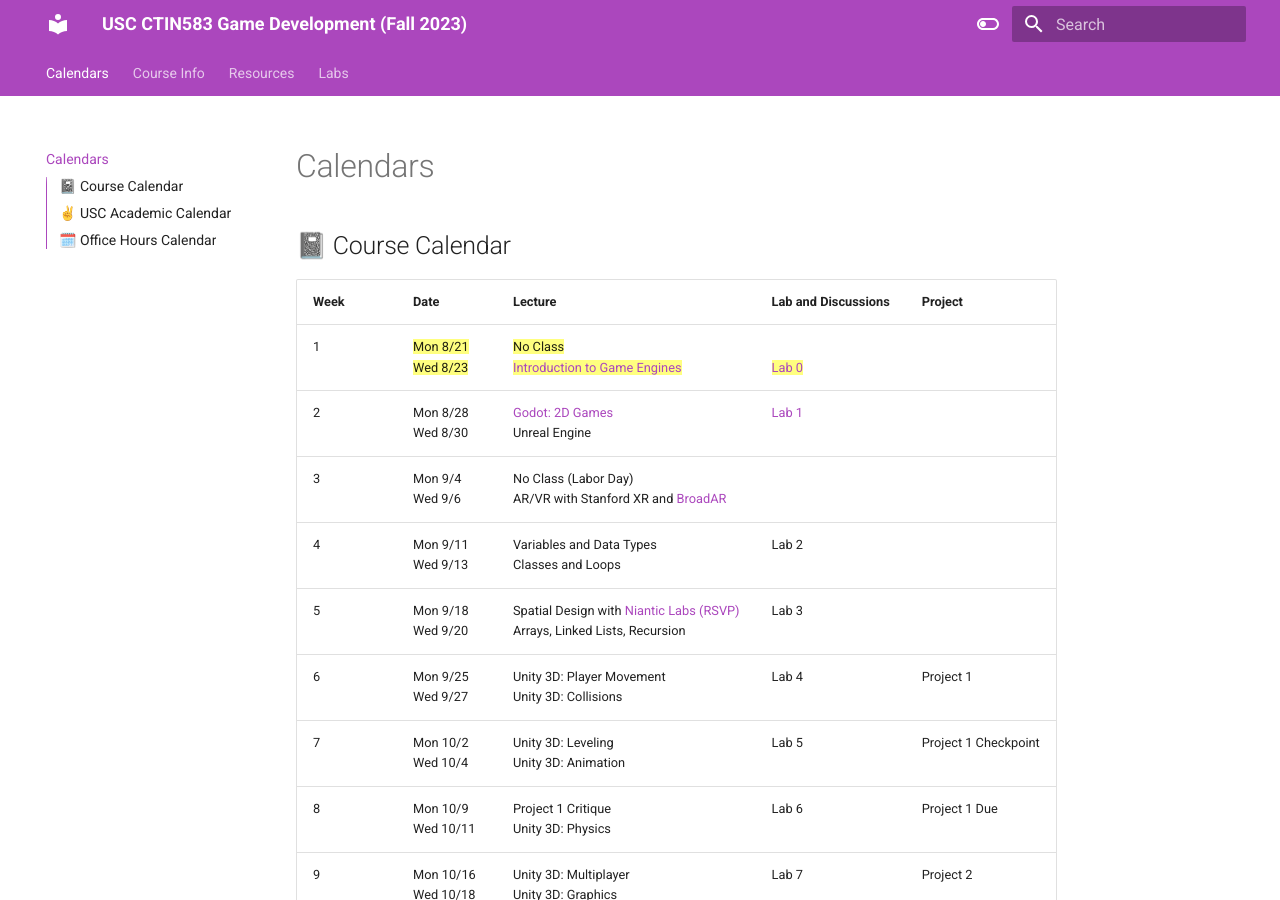
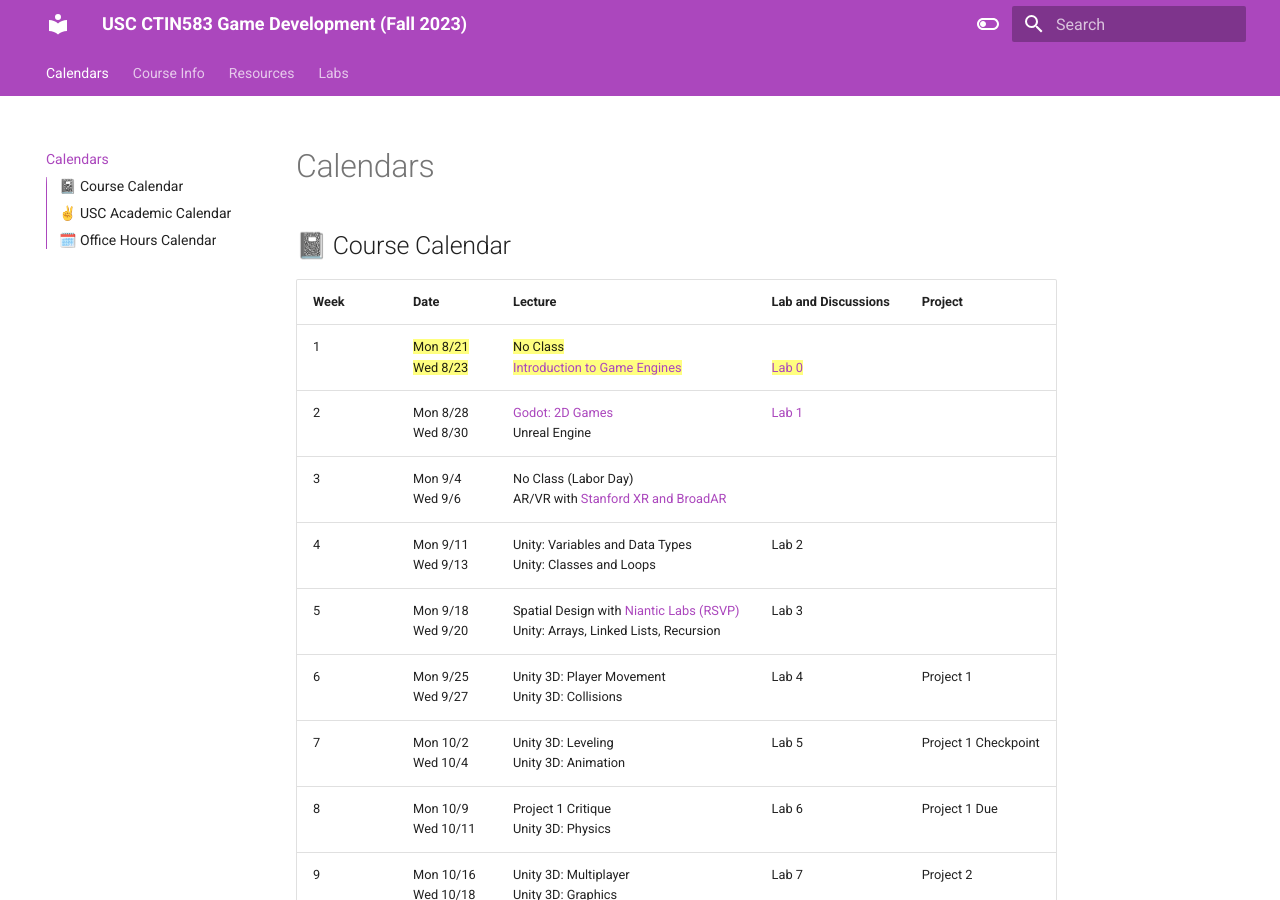
Before and after one commit to usc-ctin583/usc-ctin583.github.io, an MkDocs documentation site: the page built from docs/index.md, in a window 1280 px wide and 900 px high. Built offline with MkDocs 1.6.1 and Material for MkDocs 9.7.7, drawn with Linux system fonts in a browser that asks for light colours.

Commit message:
update calendar

```diff
--- a/docs/index.md
+++ b/docs/index.md
@@ -4,9 +4,9 @@
 | :----| :----------------------- | :------------------------------------------------ | :-------------------------------| :--------------|
 | 1    | ==Mon 8/21== <br> ==Wed 8/23==   | ==No Class== <br> ==[Introduction to Game Engines](https://www.icloud.com/keynote/0b9Z3oJLZPPXEXypJu4s9P11w#Lecture1)== | <br> ==[Lab 0](Labs/lab0.md)== | |
 | 2    | Mon 8/28 <br> Wed 8/30   | [Godot: 2D Games](https://www.icloud.com/keynote/04anqoPcDLolGOwy6tP3XAq3w#Lecture2) <br> Unreal Engine |  [Lab 1](Labs/lab1.md) | | |
-| 3    | Mon 9/4 <br> Wed 9/6     | No Class (Labor Day) <br> AR/VR with Stanford XR and [BroadAR](https://www.broadar.com/) | |
-| 4    | Mon 9/11 <br> Wed 9/13   | Variables and Data Types <br> Classes and Loops | Lab 2 |
-| 5    | Mon 9/18 <br> Wed 9/20   | Spatial Design with [Niantic Labs (RSVP)](https://calendar.google.com/calendar/event?action=TEMPLATE&tmeid=a2tjZGhsdTdrZjlzM2Q5NTNwYjRndXRmb2sgZGVib3JhaHl1ZW4yMDE2QGJlcmtlbGV5LmVkdQ&tmsrc=deborahyuen2016%40berkeley.edu) <br> Arrays, Linked Lists, Recursion | Lab 3 |
+| 3    | Mon 9/4 <br> Wed 9/6     | No Class (Labor Day) <br> AR/VR with [Stanford XR and BroadAR](https://www.broadar.com/) | |
+| 4    | Mon 9/11 <br> Wed 9/13   | Unity: Variables and Data Types <br> Unity: Classes and Loops | Lab 2 |
+| 5    | Mon 9/18 <br> Wed 9/20   | Spatial Design with [Niantic Labs (RSVP)](https://calendar.google.com/calendar/event?action=TEMPLATE&tmeid=a2tjZGhsdTdrZjlzM2Q5NTNwYjRndXRmb2sgZGVib3JhaHl1ZW4yMDE2QGJlcmtlbGV5LmVkdQ&tmsrc=deborahyuen2016%40berkeley.edu) <br> Unity: Arrays, Linked Lists, Recursion | Lab 3 |
 | 6    | Mon 9/25 <br> Wed 9/27   | Unity 3D: Player Movement <br> Unity 3D: Collisions | Lab 4 | Project 1 |
 | 7    | Mon 10/2 <br> Wed 10/4   | Unity 3D: Leveling <br> Unity 3D: Animation | Lab 5 | Project 1 Checkpoint |
 | 8    | Mon 10/9 <br> Wed 10/11  | Project 1 Critique <br> Unity 3D: Physics | Lab 6 | Project 1 Due |
```
